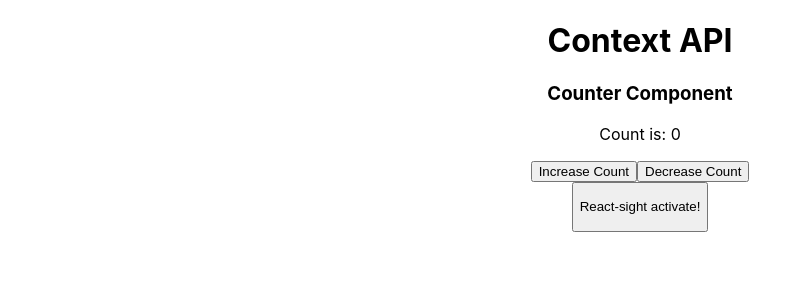
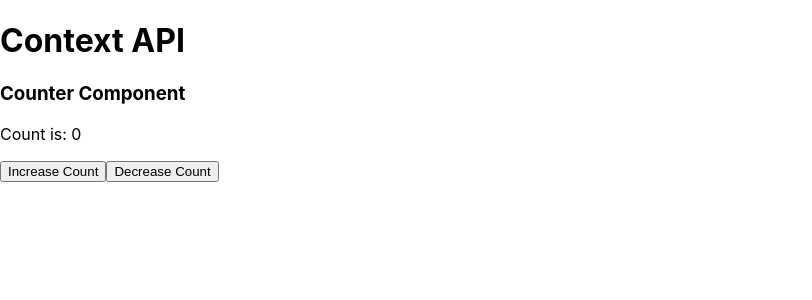
Before and after one commit to Jason2B3/context-learn, a React (Create React App) app: page / in a window 1280 px wide. Shown: the top 300 px of the page, without its empty margins (0-812 px from the left). Built offline with nearby package versions, Linux system fonts and the light colour scheme.

Commit message:
commit 1

```diff
--- a/src/App.js
+++ b/src/App.js
@@ -1,15 +1,21 @@
 import "./App.css";
 
 import ActivateSight from "./ActivateSight";
-import MyCounter from "./components/MyCounter";
+import Counter from "./components/Counter";
+import CounterContextProvider from "./contexts/CounterContext";
 
 function App() {
+  function add1(){
+    console.log(9)
+   }
+   let obj={add1}
+   console.log(obj)
   return (
-    <div className="App">
+    <CounterContextProvider>
       <h1>Context API</h1>
-      <MyCounter/>
-      <ActivateSight />
-    </div>
+      <Counter/>
+      {/* <ActivateSight /> */}
+    </CounterContextProvider>
   );
 }
 
--- /dev/null
+++ b/src/components/Counter.js
@@ -0,0 +1,16 @@
+import React, { useContext } from "react";
+import { CounterContext } from "../contexts/CounterContext";
+
+function Counter() {
+  // Bring in all the shared variables fro, CounterContext.ks
+  const { count, increaseCount, decreaseCount } = useContext(CounterContext);
+  return (
+    <React.Fragment>
+      <h3>Counter Component</h3>
+      <p>Count is: {count}</p>
+      <button onClick={increaseCount}>Increase Count</button>
+      <button onClick={decreaseCount}>Decrease Count</button>
+    </React.Fragment>
+  );
+}
+export default Counter;
--- a/src/components/MyCounter.js
+++ /dev/null
@@ -1,17 +0,0 @@
-import React, {useState} from 'react'
-
-function MyCounter() {
-  const [count, setCount]= useState(0)
-  const increaseCount=()=> setCount(count+1)
-  const decreaseCount=()=> setCount(count-1)
-  return (
-    <div>
-      <h3>Counter Component</h3>
-      <p>Count is: {count}</p>
-      <button onClick={increaseCount}>Increase Count</button>
-      <button onClick={decreaseCount}>Decrease Count</button>
-    </div>
-  )
-}
-
-export default MyCounter
--- /dev/null
+++ b/src/contexts/CounterContext.js
@@ -0,0 +1,16 @@
+// CounterContext.js
+import { useState, createContext } from "react";
+export const CounterContext = createContext();
+
+function CounterContextProvider(props) {
+  const [count, setCount] = useState(0);
+  const increaseCount = () => setCount(count + 1);
+  const decreaseCount = () => setCount(count - 1);
+  const shareThese = { count, increaseCount, decreaseCount };
+  return (
+    <CounterContext.Provider value={shareThese}>
+      {props.children}
+    </CounterContext.Provider>
+  );
+}
+export default CounterContextProvider;
```
